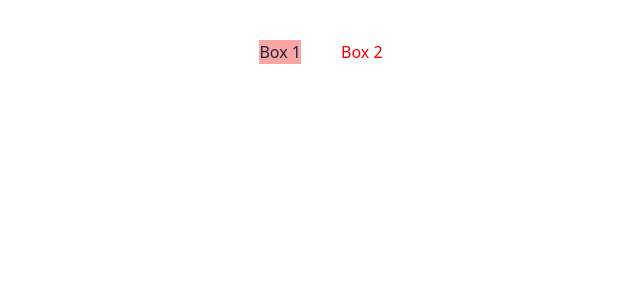
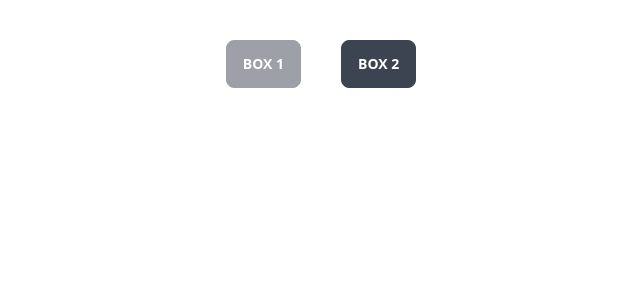
Before and after one commit to macke89/reactconverter, a Next.js app: page /testing in a window 1280 px wide. Shown: the top 300 px of the page, without its empty margins (319-959 px from the left). Built offline with nearby package versions, Linux system fonts and the light colour scheme.

Commit message:
Changed to SCSS

```diff
--- a/pages/testing.js
+++ b/pages/testing.js
@@ -3,8 +3,8 @@
 const Testing = () => {
     return (
         <div className="flex w-screen justify-center gap-10 mt-10">
-            <button className="bg-red-300">Box 1</button>
-            <button className="mo-btn-primary">Box 2</button>
+            <button className="btn btn1">Box 1</button>
+            <button className="btn">Box 2</button>
         </div>
     );
 };
--- a/styles/animation.css
+++ b/styles/animation.css
@@ -1,5 +1,9 @@
-/*TODO Test Animations*/
+.btn1 {
+  opacity: 0.5;
+  transition: all 500ms;
+}
+.btn1.btn1:hover {
+  opacity: 1;
+}
 
-.mo-btn-primary {
-    color: red;
-}
+/*# sourceMappingURL=animation.css.map */
--- /dev/null
+++ b/styles/animation.scss
@@ -0,0 +1,8 @@
+.btn1 {
+  opacity: .5;
+  transition: all 500ms;
+
+  &.btn1:hover {
+    opacity: 1;
+  }
+}
```
Also changed, not shown: 1 other file (tests, documents, lock files or other folders).
